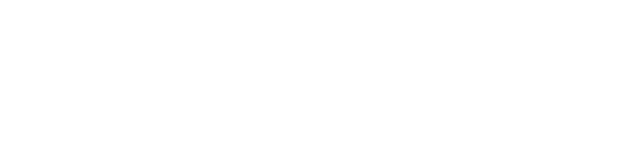
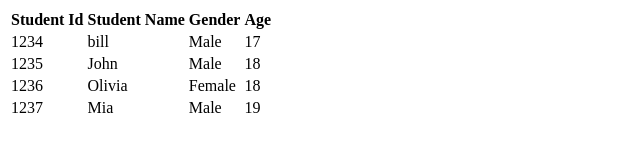
Before and after one commit to thepixelcoder11/HTML-CSS---Code-Help-, a plain HTML site: page Lecture 1/index.html in a window 1280 px wide. Shown: the whole page, without its empty margins (0-640 px from the left). Drawn offline with Linux system fonts and the light colour scheme.

Commit message:
initial commit

```diff
--- a/Lecture 1/index.html
+++ b/Lecture 1/index.html
@@ -6,6 +6,52 @@
     <title>Document</title>
 </head>
 <body>
+    <table border ="0.5">
 
+        <thead>
+            <th>Student Id</th>
+            <th>Student Name</th>
+            <th>Gender</th>
+            <th>Age</th>
+        </thead>
+
+        <tbody>
+            <tr>
+                <td>1234</td>
+                <td>bill</td>
+                <td>Male</td>
+                <td>17</td>
+            </tr>
+        </tbody>
+
+
+        <tbody>
+            <tr>
+                <td>1235</td>
+                <td>John</td>
+                <td>Male</td>
+                <td>18</td>
+            </tr>
+        </tbody>
+
+        <tbody>
+            <tr>
+                <td>1236</td>
+                <td>Olivia</td>
+                <td>Female</td>
+                <td>18</td>
+            </tr>
+        </tbody>
+
+        <tbody>
+            <tr>
+                <td>1237</td>
+                <td>Mia</td>
+                <td>Male</td>
+                <td>19</td>
+            </tr>
+        </tbody>
+
+    </table>
 </body>
 </html>
```
